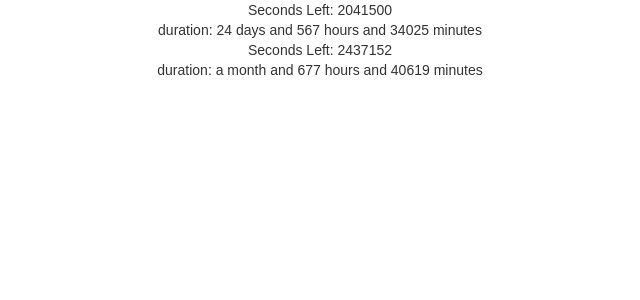
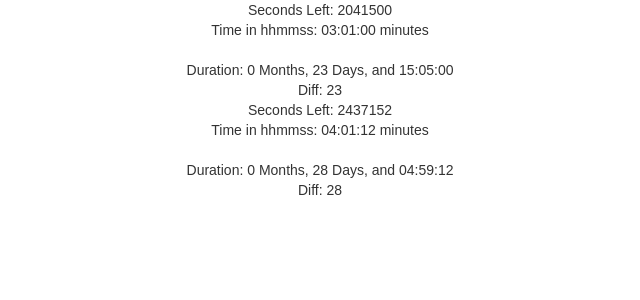
Before and after one commit to istrupin/responsive-countdowns, a React (Create React App) app: page / in a window 1280 px wide. Shown: the top 300 px of the page, without its empty margins (320-960 px from the left). Built offline with nearby package versions, Linux system fonts and the light colour scheme.

Commit message:
working with durations to get good formatting

```diff
--- a/src/Components/Countdown/Countdown.jsx
+++ b/src/Components/Countdown/Countdown.jsx
@@ -1,15 +1,27 @@
 import React from 'react';
+
+let pad = (n) => (n < 10) ? ("0" + n) : n;
+function renderDateDiff(dur){
+    return `${dur.months()} Months, ${dur.days()} Days, and ${pad(dur.hours())}:${pad(dur.minutes())}:${pad(dur.seconds())}`
+}
 
 export default (props) => {
     return (
         <div>
             Seconds Left: {props.secondsLeft}
             <br />
-            duration: {props.timeLeft.humanize()} and {props.timeLeft.asHours().toFixed(0)} hours and {props.timeLeft.asMinutes().toFixed(0)} minutes
+            Time in hhmmss: {props.timeLeft.format("hh:MM:ss")} minutes
+            <br />
+            <br />
+
+            Duration: {renderDateDiff(props.duration)}
+            <br />
+            Diff: {props.diff}
+
         </div>
     )
 }
 
 // var t1 = moment('05:34:01', "hh:mm:ss");
 // var t2 = moment('20:44:44', "hh:mm:ss");
-// var t3 = moment(t2.diff(t1)).format("hh:mm:ss");
+// var t3 = moment(t2.diff(t1)).format("hh:MM:ss");
--- a/src/Components/Countdown/Countdown_Container.jsx
+++ b/src/Components/Countdown/Countdown_Container.jsx
@@ -32,7 +32,6 @@ class CountdownContainer extends Component {
     }
 
     countDown(){
-        console.log('called');
         let { secondsLeft, timer } = this.state;
         if(secondsLeft === 0) {
             clearInterval(timer);
@@ -43,7 +42,11 @@ class CountdownContainer extends Component {
     render() {
         return (
             <div>
-                <Countdown secondsLeft={this.state.secondsLeft} timeLeft={moment.duration(this.state.targetDateTime.diff(moment()))}  > </Countdown>
+                <Countdown secondsLeft={this.state.secondsLeft}
+                           timeLeft={moment(this.state.targetDateTime.diff(moment()))}
+                           diff={this.state.targetDateTime.diff(moment(),'days')}
+                           duration={moment.duration(this.state.targetDateTime.diff(moment()))}>
+                </Countdown>
             </div>
         )
     }
```
